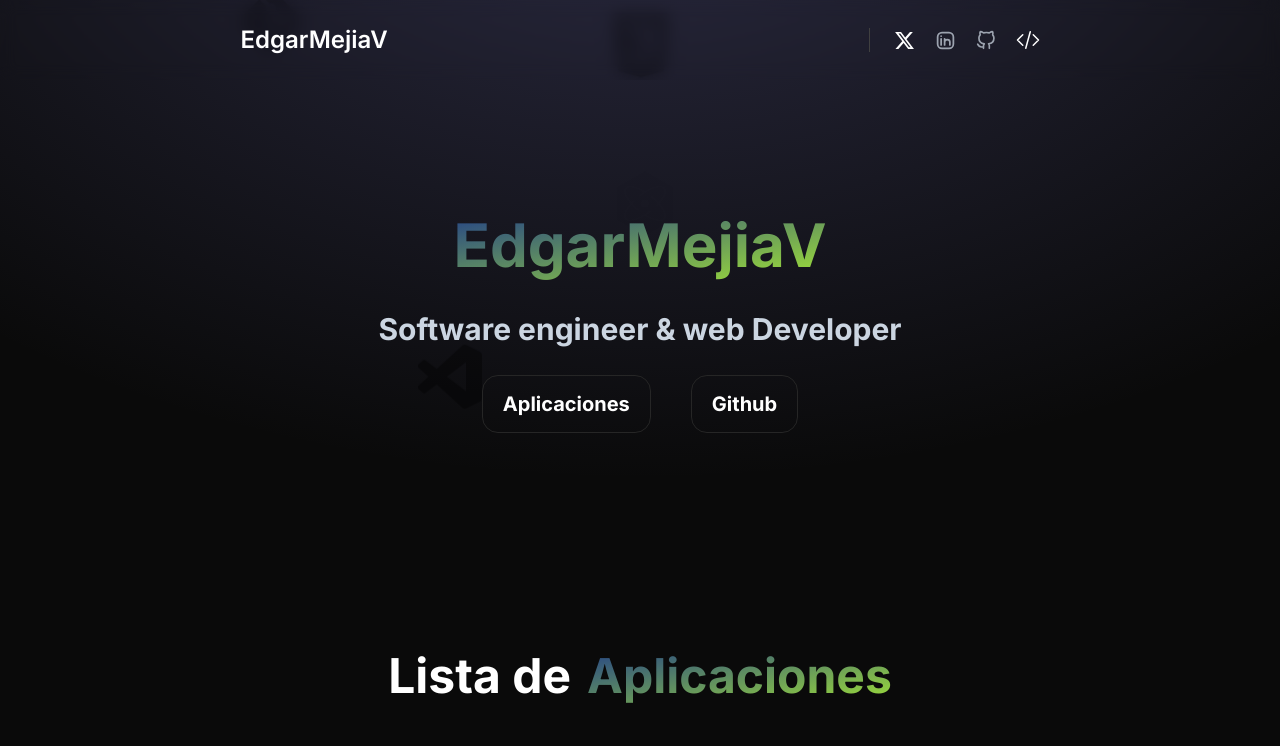
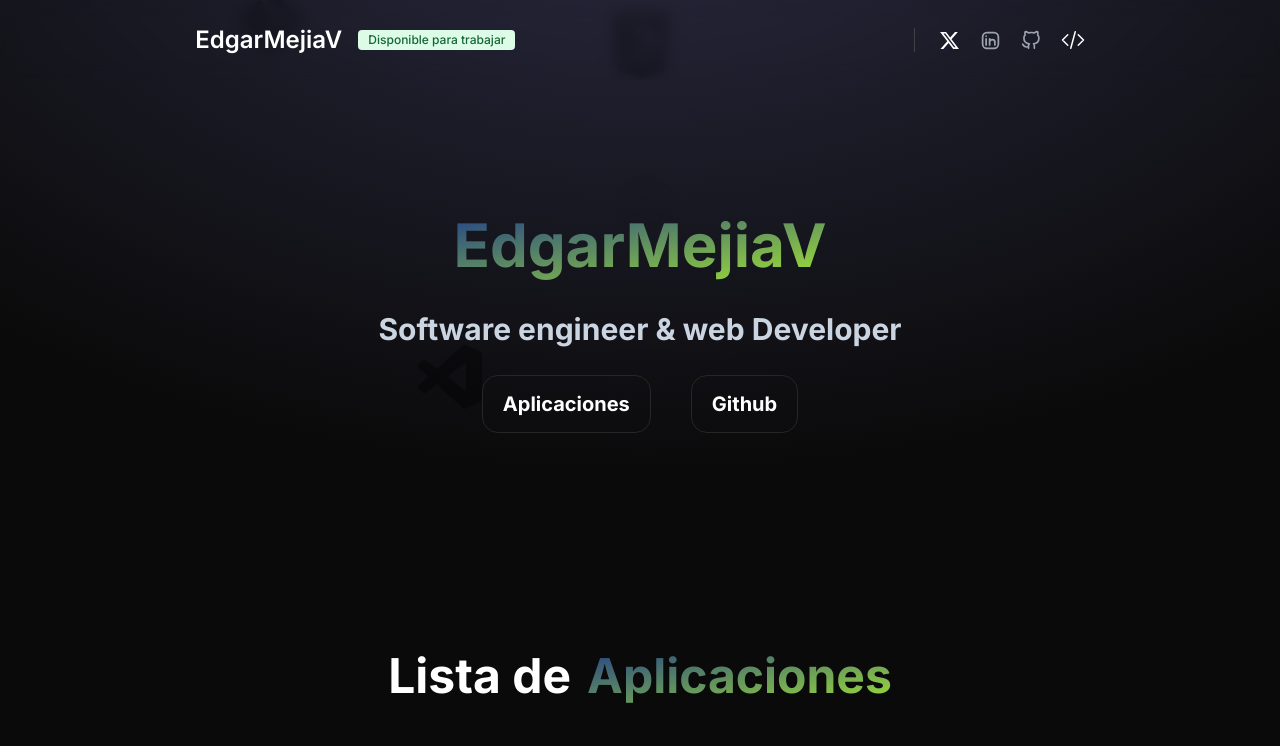
Before and after one commit to Edgarmejiav/edgarmejiav-web, a Next.js app: page / in a window 1280 px wide. Shown: the top 746 px of the page. Built offline with nearby package versions, Linux system fonts and the light colour scheme.

Commit message:
feat: add badge navbar

```diff
--- a/app/components/NavBar.js
+++ b/app/components/NavBar.js
@@ -9,10 +9,15 @@ export const NavBar = () => {
             className={' fixed top-0 py-10 backdrop-blur w-full flex  items-center justify-around h-14 text-white text-2xl font-semibold'}
         >
 
-            <div>
+            <div className={"flex gap-4 items-center"}>
                 <Link href="/">
                     <h1 className="text-xl sm:text-2xl">EdgarMejiaV</h1>
                 </Link>
+                <span
+                    className="bg-green-100 h-fit text-green-800 text-xs font-medium me-2 px-2.5 py-0.5 rounded dark:bg-green-900 dark:text-green-300">
+                    Disponible para trabajar
+                </span>
+
             </div>
             <div className="flex flex-row gap-10">
 
```
